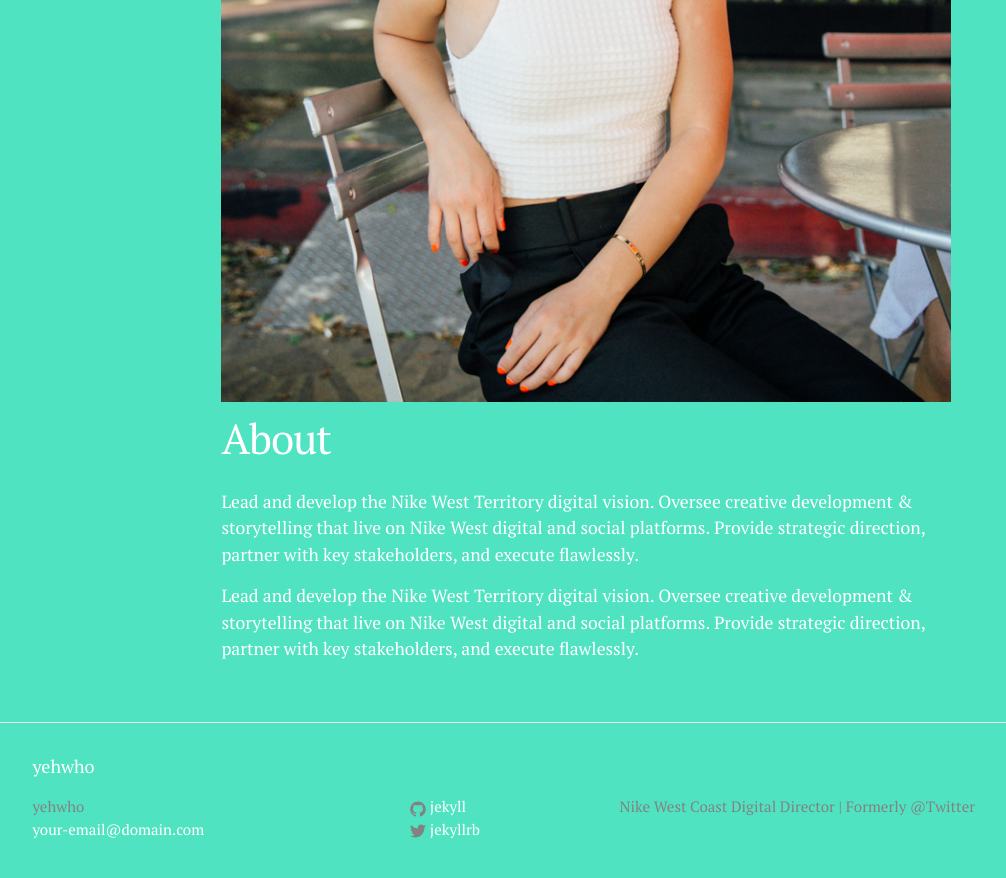
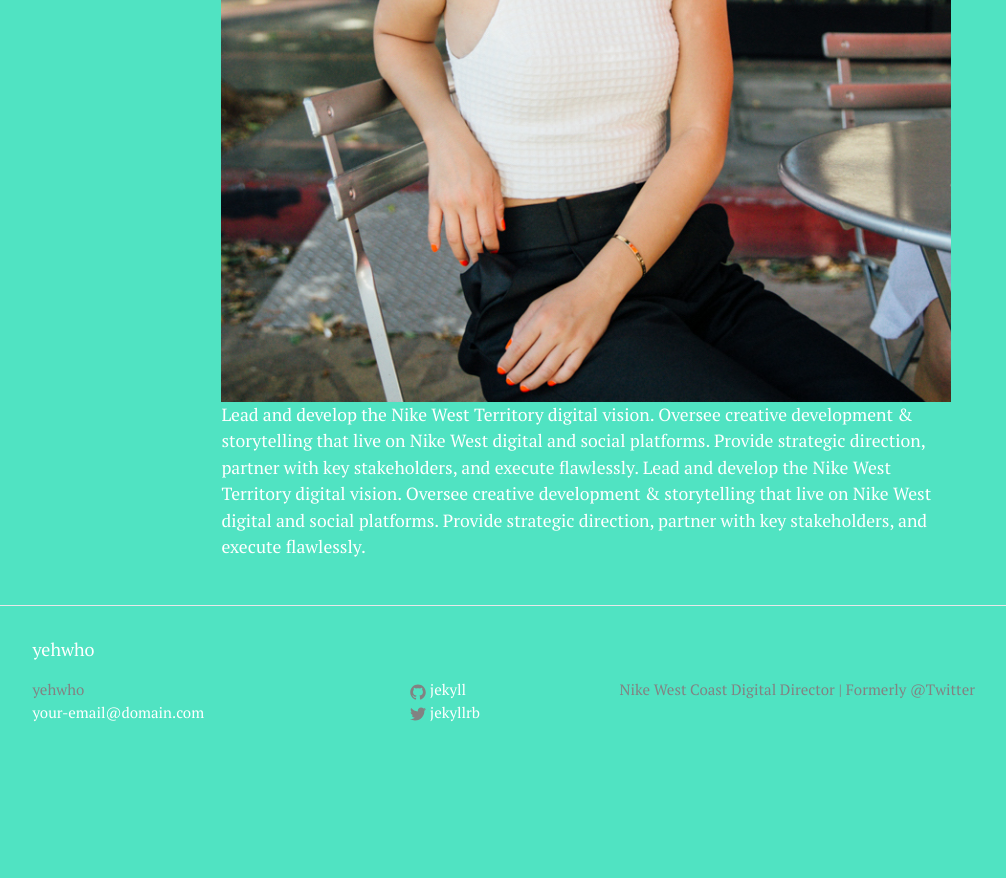
Before and after one commit to PHironaka/yehwho, a Jekyll site: the page built from index.html, in a window 1280 px wide and 900 px high, scrolled down 709 px. Shown: the top 878 px of the window, without its empty margins (54-1060 px from the left). Built offline with Jekyll 4.4.1, drawn with Linux system fonts in a browser that asks for light colours; some web fonts are replaced; after the commit the page ends 1492 px from its top, so only the background shows below that.

Commit message:
updated content to site.paragraph

```diff
--- a/index.html
+++ b/index.html
@@ -8,7 +8,7 @@ layout: default
   <img src="{{site.image}}">
 
   <section class="home-about">
-      <p> {{content}} </p>
+      <p> {{site.paragraph}} </p>
   </section>
 
 
```
